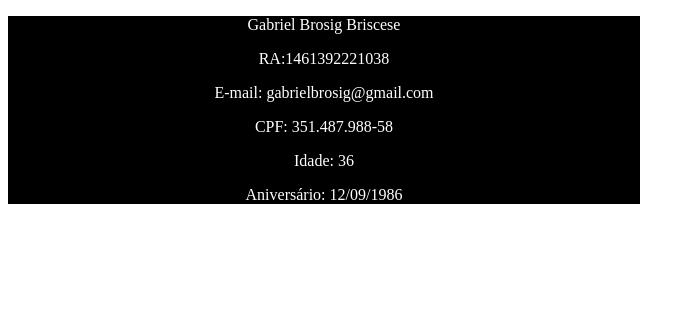
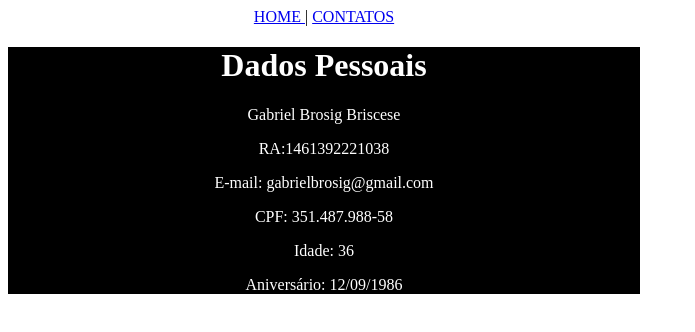
Before and after one commit to Briscese/tarefa_design_1, a plain HTML site: page index.html in a window 1280 px wide. Shown: the whole page, without its empty margins (0-695 px from the left). Drawn offline with Linux system fonts and the light colour scheme.

Commit message:
Criação da Barra de Navegação

```diff
--- a/index.html
+++ b/index.html
@@ -13,9 +13,18 @@
         width: 50%;
         text-align: center;
         }
+    .nav{
+        width: 50%;
+        text-align: center;
+    }
 </style>
 <body>
+    <nav class="nav">
+        <a href="index.html"> HOME </a> |
+        <a href="contatos.html">CONTATOS</a>
+    </nav>
     <div class="div1">
+        <h1>Dados Pessoais</h1>
         <p>Gabriel Brosig Briscese</p>
         <p>RA:1461392221038</p>
         <p>E-mail: gabrielbrosig@gmail.com</p>
```
Also changed, not shown: contatos.html (+8 -2 lines).
